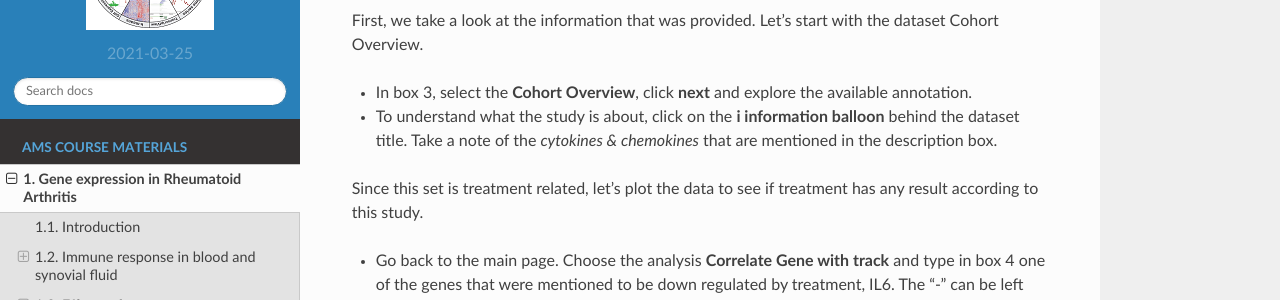
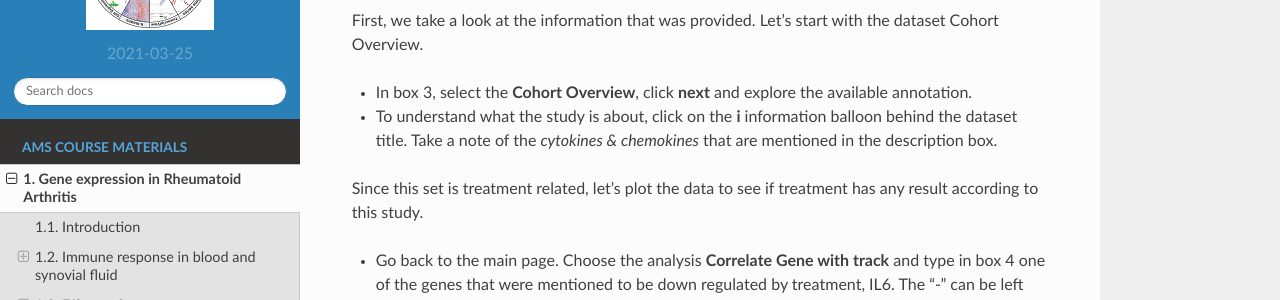
Before and after one commit to antronerds/r2-training-courses, a Sphinx documentation site: the page built from docs/RNA_seq_data_analysis_Using_Rheumatoid_Arthritis_data.md, in a window 1280 px wide and 900 px high, scrolled down 7236 px. Shown: the part 151-451 px from the top of the window. Built offline with Sphinx 7.4.7 and the Read the Docs theme 2.0.0, drawn with Linux system fonts in a browser that asks for light colours; pages that are not in the unit, such as notebooks, are missing from menus.

Commit message:
AMS last adaptations button

```diff
--- a/docs/RNA_seq_data_analysis_Using_Rheumatoid_Arthritis_data.md
+++ b/docs/RNA_seq_data_analysis_Using_Rheumatoid_Arthritis_data.md
@@ -203,7 +203,7 @@ on any other part of the specific row. The headers of the columns each enable th
 First, we take a look at the information that was provided. Let's start with the dataset Cohort Overview.
 
 * In box 3, select the **Cohort Overview**, click **next** and explore the available annotation.
-* To understand what the study is about, click on the **i information balloon** behind the dataset title. Take a note of the *cytokines & chemokines* that are mentioned in the description box.
+* To understand what the study is about, click on the **i** information balloon behind the dataset title. Take a note of the *cytokines & chemokines* that are mentioned in the description box.
 
 Since this set is treatment related, let's plot the data to see if treatment has any result according to this study.
 
```
